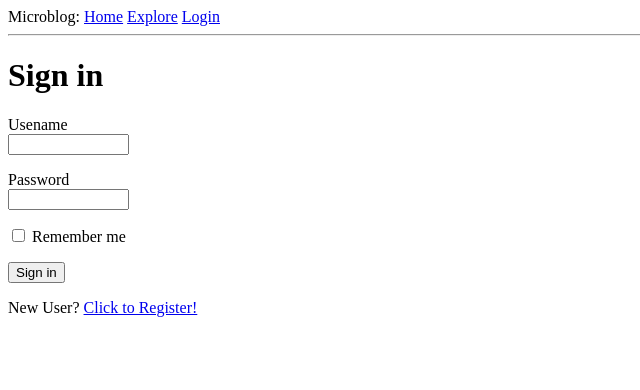
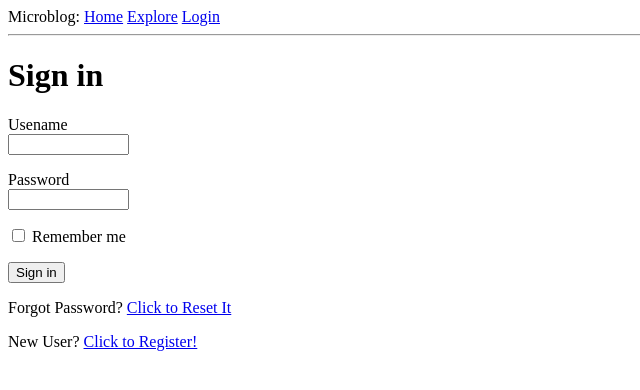
Before and after one commit to koblabs/microblog, a Flask app: page /login in a window 1280 px wide. Shown: the top 390 px of the page, without its empty margins (0-640 px from the left). Run offline with Flask 2, Linux system fonts and the light colour scheme.

Commit message:
setup for reset password defined

```diff
--- a/application/__init__.py
+++ b/application/__init__.py
@@ -4,6 +4,7 @@ import logging
 from flask import Flask
 from flask_sqlalchemy import SQLAlchemy
 from flask_migrate import Migrate
+from flask_mail import Mail
 from flask_login import LoginManager
 from logging.handlers import  SMTPHandler, RotatingFileHandler
 
@@ -16,6 +17,7 @@ app.config.from_object(Config)
 db = SQLAlchemy(app)
 migrate = Migrate(app, db)
 login = LoginManager(app)
+mail = Mail(app)
 
 login.login_view = "login"
 
@@ -60,5 +62,4 @@ if not app.debug:
     app.logger.info("Microblog startup")
 
 
-
 from application import routes, models, errors
--- a/application/templates/login.html
+++ b/application/templates/login.html
@@ -21,5 +21,9 @@
         <p>{{ form.remember_me() }} {{ form.remember_me.label }}</p>
         <p>{{ form.submit() }}</p>
     </form>
+    <p>
+        Forgot Password?
+        <a href="{{ url_for('reset_password_request') }}">Click to Reset It</a>
+    </p>
     <p>New User? <a href="{{ url_for('register') }}">Click to Register!</a></p>
 {% endblock %}
--- a/config.py
+++ b/config.py
@@ -4,6 +4,8 @@ basedir = path.abspath(path.dirname(__file__))
 
 class Config(object):
     SECRET_KEY = environ.get("SECRET_KEY") or "secret_key"
+    JWT_ALGORITHM = environ.get("JWT_ALGORITHM") or "HS256"
+
     SQLALCHEMY_DATABASE_URI = environ.get("DATABASE_URI") or \
         f"sqlite:///{path.join(basedir, 'app.db')}"
     SQLALCHEMY_TRACK_MODIFICATIONS = False
```
